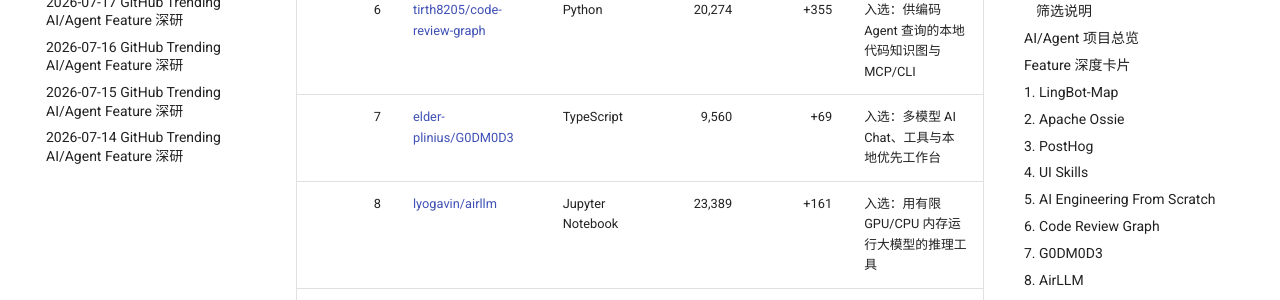
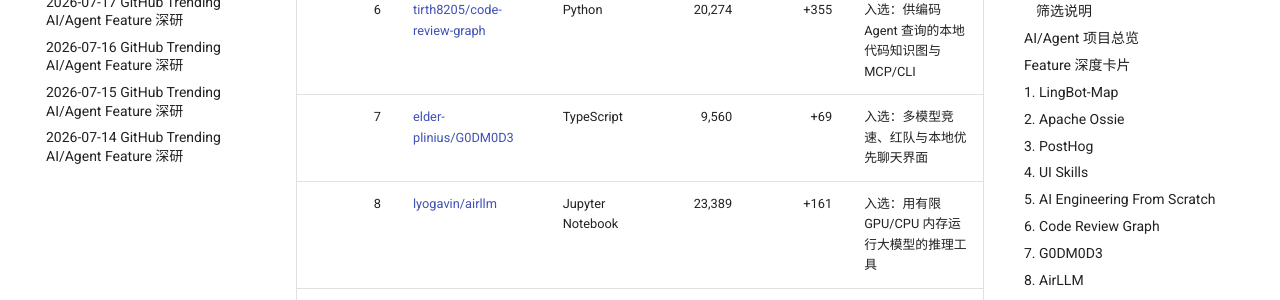
Before and after one commit to amszuidas/ai-trend-reports, an MkDocs documentation site: the page built from docs/ai-agent-trending/2026-07-19.md, in a window 1280 px wide and 900 px high, scrolled down 1654 px. Shown: the part 151-451 px from the top of the window. Built offline with MkDocs 1.6.1 and Material for MkDocs 9.7.7, drawn with Linux system fonts in a browser that asks for light colours; comment, search, counter and statistics services are not loaded.

Commit message:
docs: update 2026-07-19 AI Agent trending report

```diff
--- a/docs/ai-agent-trending/2026-07-19.md
+++ b/docs/ai-agent-trending/2026-07-19.md
@@ -28,7 +28,7 @@
 | 4 | [ibelick/ui-skills](https://github.com/ibelick/ui-skills) | TypeScript | 5,125 | +123 | 入选：面向前端设计 Agent 的 Skill 发现与任务路由 |
 | 5 | [rohitg00/ai-engineering-from-scratch](https://github.com/rohitg00/ai-engineering-from-scratch) | Python | 39,188 | +191 | 入选：覆盖 LLM、RAG、Agent 与生产化实践的教程/样板集合 |
 | 6 | [tirth8205/code-review-graph](https://github.com/tirth8205/code-review-graph) | Python | 20,274 | +355 | 入选：供编码 Agent 查询的本地代码知识图与 MCP/CLI |
-| 7 | [elder-plinius/G0DM0D3](https://github.com/elder-plinius/G0DM0D3) | TypeScript | 9,560 | +69 | 入选：多模型 AI Chat、工具与本地优先工作台 |
+| 7 | [elder-plinius/G0DM0D3](https://github.com/elder-plinius/G0DM0D3) | TypeScript | 9,560 | +69 | 入选：多模型竞速、红队与本地优先聊天界面 |
 | 8 | [lyogavin/airllm](https://github.com/lyogavin/airllm) | Jupyter Notebook | 23,389 | +161 | 入选：用有限 GPU/CPU 内存运行大模型的推理工具 |
 | 9 | [KnockOutEZ/wigolo](https://github.com/KnockOutEZ/wigolo) | TypeScript | 1,321 | +203 | 入选：给 AI coding agent 使用的本地 Web 搜索、抓取、爬取与研究 MCP |
 | 10 | [codecrafters-io/build-your-own-x](https://github.com/codecrafters-io/build-your-own-x) | Markdown | 528,389 | +1,126 | 排除：通用技术教程索引，AI 只是众多小分类之一 |
```
